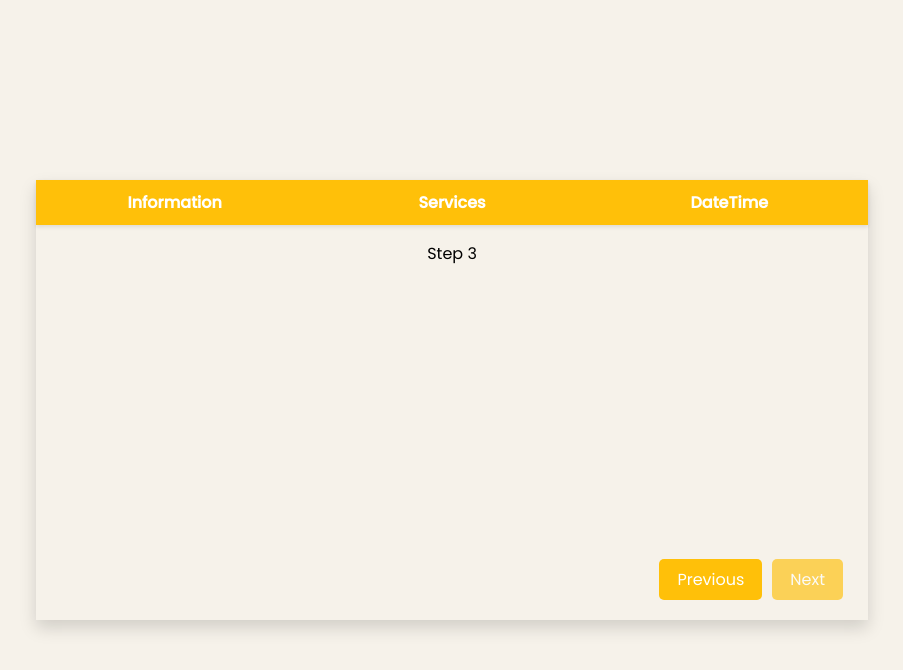
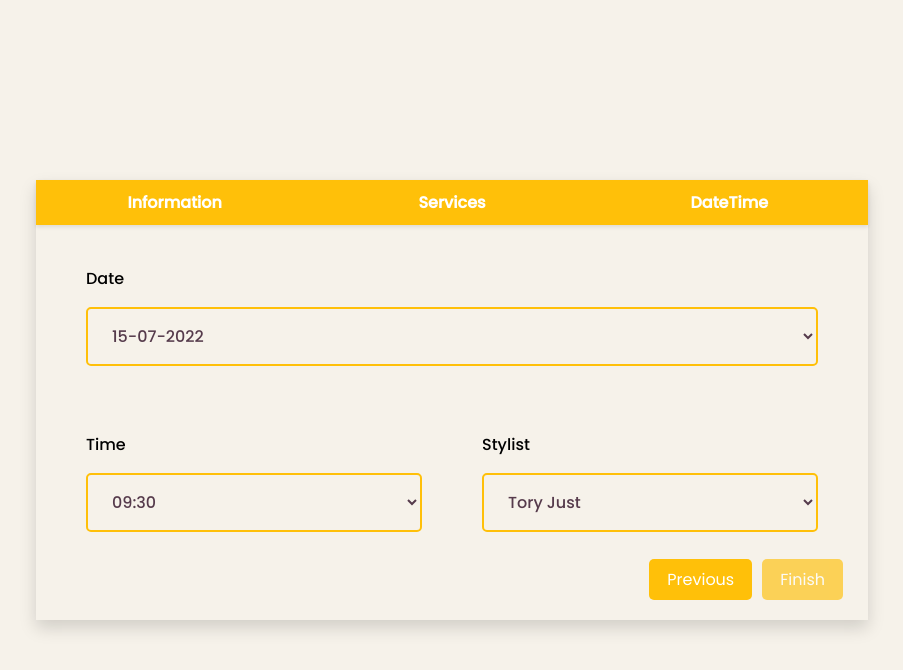
Before and after one commit to ITEC-Group-DPT/barberino_fe, a React (Create React App) app: page / in a window 1280 px wide. Both pictures are taken after a click on the button "DateTime". Shown: the top 670 px of the page, without its empty margins (188-1091 px from the left). Built offline with nearby package versions, Linux system fonts and the light colour scheme.

Commit message:
added datetime + stylist selection feature

```diff
--- a/src/component/bookingStep/bookingFooter.jsx
+++ b/src/component/bookingStep/bookingFooter.jsx
@@ -25,7 +25,7 @@ const BookingFooter = ({ handlePrev, handleNext, active, data }) => {
         className={buttonClass("next")}
         type="button"
       >
-        Next
+        {active < data.length - 1 ? ('Next') : ('Finish')}
       </button>
     </div>
   );
--- a/src/component/bookingStep/index.jsx
+++ b/src/component/bookingStep/index.jsx
@@ -4,6 +4,7 @@ import BookingHeader from "./bookingHeader";
 import BookingFooter from "./bookingFooter";
 import StepInfo from "./step/stepInfo";
 import StepService from "./step/stepService";
+import StepDateTime from "./step/stepDateTime";
 import { validateStepOne } from "./validators";
 
 const stepper = ["Information", "Services", "DateTime"];
@@ -11,6 +12,7 @@ const BookingStep = () => {
   const [activeStep, setActiveStep] = useState(0);
   const [information, setInformation] = useState();
   const [selectedServices, setSelectedServices] = useState([]);
+  const [selectedDateTime, setSelectedDateTime] = useState({});
 
   const handlePrev = () => {
     if (activeStep > 0) setActiveStep(activeStep - 1);
@@ -31,6 +33,15 @@ const BookingStep = () => {
       }
       console.log("selected services:", selectedServices);
     }
+    else if (activeStep === 2) {
+      const bookingData = {
+        information,
+        selectedServices,
+        selectedDateTime
+      }
+      alert("Booking successfull (check console)")
+      console.log(bookingData);
+    }
     if (activeStep < stepper.length - 1)
       setActiveStep(activeStep + 1);
   };
@@ -49,7 +60,12 @@ const BookingStep = () => {
           />
         );
       case 2:
-        return <p>Step 3</p>;
+        return (
+          <StepDateTime
+            selectedDateTime={selectedDateTime}
+            setSelectedDateTime={setSelectedDateTime}
+          />
+        );
       default:
         return null;
     }
--- a/src/component/bookingStep/step/step.scss
+++ b/src/component/bookingStep/step/step.scss
@@ -31,3 +31,35 @@
 .services {
   padding: 25px 25px 80px 25px;
 }
+
+.datetime {
+  padding: 25px 50px;
+}
+
+.label {
+  flex: 1;
+}
+
+.label:first-child {
+  margin-right: 60px;
+}
+
+.label-text {
+  text-align: start;
+  font-weight: 500;
+}
+
+.select {
+  border: 2px solid $orange;
+  border-radius: 5px;
+  background: #f6f2ea;
+  padding: 15px 20px;
+  font-size: 16px;
+  color: #563b4c;
+  font-weight: 500;
+  width: 100%;
+
+  &:focus-visible {
+    outline: 0;
+  }
+}
--- /dev/null
+++ b/src/component/bookingStep/step/stepDateTime.jsx
@@ -0,0 +1,324 @@
+import React, { useState, useEffect } from "react";
+import "./step.scss";
+
+// init api response
+const initData = {
+  availableDates: [
+    "15-07-2022",
+    "16-07-2022",
+    "18-07-2022",
+    "19-07-2022",
+    "20-07-2022",
+  ],
+  // the time slot of the first available date
+  initTimeSlot: {
+    "09:30": [
+      {
+        id: 1,
+        firstname: "Tory",
+        lastname: "Just",
+      },
+    ],
+    "09:45": [
+      {
+        id: 2,
+        firstname: "Kuro",
+        lastname: "Zemi",
+      },
+    ],
+    "10:00": [
+      {
+        id: 3,
+        firstname: "Tezu",
+        lastname: "kosako",
+      },
+    ],
+    "10:15": [
+      {
+        id: 4,
+        firstname: "Hehe",
+        lastname: "Boi",
+      },
+    ],
+    "10:30": [
+      {
+        id: 5,
+        firstname: "Ruby",
+        lastname: "Last",
+      },
+    ],
+    "10:45": [
+      {
+        id: 6,
+        firstname: "Con",
+        lastname: "Khi",
+      },
+    ],
+    "11:00": [
+      {
+        id: 7,
+        firstname: "Con",
+        lastname: "Ngua",
+      },
+    ],
+    "11:15": [
+      {
+        id: 8,
+        firstname: "Con",
+        lastname: "Voi",
+      },
+    ],
+    "11:30": [
+      {
+        id: 9,
+        firstname: "Con",
+        lastname: "Meo ",
+      },
+      {
+        id: 10,
+        firstname: "Con",
+        lastname: "Cho",
+      },
+    ],
+    "11:45": [
+      {
+        id: 1,
+        firstname: "Tory",
+        lastname: "Just",
+      },
+      {
+        id: 4,
+        firstname: "Hehe",
+        lastname: "Boi",
+      },
+    ],
+    "12:00": [
+      {
+        id: 6,
+        firstname: "Con",
+        lastname: "Khi",
+      },
+      {
+        id: 9,
+        firstname: "Con",
+        lastname: "Meo",
+      },
+      {
+        id: 9,
+        firstname: "Zzzzzz",
+        lastname: "zzzz",
+      },
+    ],
+  },
+};
+
+// api response when resquest change date
+const dateChangeData = {
+  "13:00": [
+    {
+      id: 4,
+      firstname: "Ruby",
+      lastname: "First ",
+    },
+    {
+      id: 5,
+      firstname: "Ruby2",
+      lastname: "Last",
+    },
+  ],
+  "13:15": [
+    {
+      id: 4,
+      firstname: "Ruby",
+      lastname: "Last ",
+    },
+    {
+      id: 5,
+      firstname: "Ruby2",
+      lastname: "Last",
+    },
+  ],
+  "13:30": [
+    {
+      id: 4,
+      firstname: "Ruby",
+      lastname: "Last ",
+    },
+    {
+      id: 5,
+      firstname: "Ruby2",
+      lastname: "Last",
+    },
+  ],
+  "13:45": [
+    {
+      id: 4,
+      firstname: "Ruby",
+      lastname: "Last ",
+    },
+    {
+      id: 5,
+      firstname: "Ruby2",
+      lastname: "Last",
+    },
+  ],
+  "14:00": [
+    {
+      id: 4,
+      firstname: "Ruby",
+      lastname: "Last1",
+    },
+    {
+      id: 5,
+      firstname: "Ruby2",
+      lastname: "Last2",
+    },
+  ],
+  "14:15": [
+    {
+      id: 4,
+      firstname: "Ruby",
+      lastname: "Last1",
+    },
+    {
+      id: 5,
+      firstname: "Ruby2",
+      lastname: "Last2",
+    },
+  ],
+  "14:30": [
+    {
+      id: 4,
+      firstname: "Ruby",
+      lastname: "Last1",
+    },
+    {
+      id: 5,
+      firstname: "Ruby2",
+      lastname: "Last2",
+    },
+  ],
+  "14:45": [
+    {
+      id: 4,
+      firstname: "Ruby",
+      lastname: "Final1 ",
+    },
+    {
+      id: 5,
+      firstname: "Ruby2",
+      lastname: "Final2",
+    },
+  ],
+};
+
+const StepDateTime = ({ selectedDateTime, setSelectedDateTime }) => {
+  const [currTimeSlot, setCurrTimeSlot] = useState(
+    initData.initTimeSlot
+  );
+
+  const [data, setData] = useState({
+    availableDates: initData.availableDates,
+    times: Object.keys(currTimeSlot),
+    stylists: Object.values(currTimeSlot)[0],
+  });
+
+  useEffect(() => {
+    setSelectedDateTime({
+      date: initData.availableDates[0],
+      time: Object.keys(currTimeSlot)[0],
+      stylistID: Object.values(currTimeSlot)[0][0].id,
+    });
+  }, []);
+
+  const handleDateChange = (e) => {
+    // request api here
+
+    setCurrTimeSlot(dateChangeData);
+    setData({
+      ...data,
+      times: Object.keys(dateChangeData),
+      stylists: Object.values(dateChangeData)[0],
+    });
+
+    setSelectedDateTime({
+      ...selectedDateTime,
+      date: e.target.value,
+    });
+  };
+
+  const handleTimeChange = (e) => {
+    setData({ ...data, stylists: currTimeSlot[e.target.value] });
+
+    setSelectedDateTime({
+      ...selectedDateTime,
+      time: e.target.value,
+    });
+  };
+
+  const handleStylistChange = (e) => {
+    setSelectedDateTime({
+      ...selectedDateTime,
+      stylist: e.target.value,
+    });
+  };
+
+  return (
+    <div className="datetime">
+      <label className="label" htmlFor="date">
+        <p className="label-text">Date</p>
+        <select
+          name="date"
+          id="date"
+          className="select"
+          onChange={handleDateChange}
+        >
+          {data.availableDates.map((date) => (
+            <option key={date} value={date}>
+              {date}
+            </option>
+          ))}
+        </select>
+      </label>
+
+      <div className="row" style={{ marginTop: "50px" }}>
+        <label className="label" htmlFor="time">
+          <p className="label-text">Time</p>
+          <select
+            name="time"
+            id="time"
+            className="select"
+            onChange={handleTimeChange}
+          >
+            {data.times.map((time) => (
+              <option key={time} value={time}>
+                {time}
+              </option>
+            ))}
+          </select>
+        </label>
+
+        <label className="label" htmlFor="stylist">
+          <p className="label-text">Stylist</p>
+          <select
+            name="stylist"
+            id="stylist"
+            className="select"
+            onChange={handleStylistChange}
+          >
+            {data.stylists.map((stylist) => {
+              const stylistName = `${stylist.firstname} ${stylist.lastname}`;
+              return (
+                <option key={stylist.id} value={stylist.id}>
+                  {stylistName}
+                </option>
+              );
+            })}
+          </select>
+        </label>
+      </div>
+    </div>
+  );
+};
+
+export default StepDateTime;
--- a/src/index.scss
+++ b/src/index.scss
@@ -4,6 +4,7 @@ h2,
 h3,
 p,
 input,
+select,
 button {
   font-family: "Poppins";
 }
```
